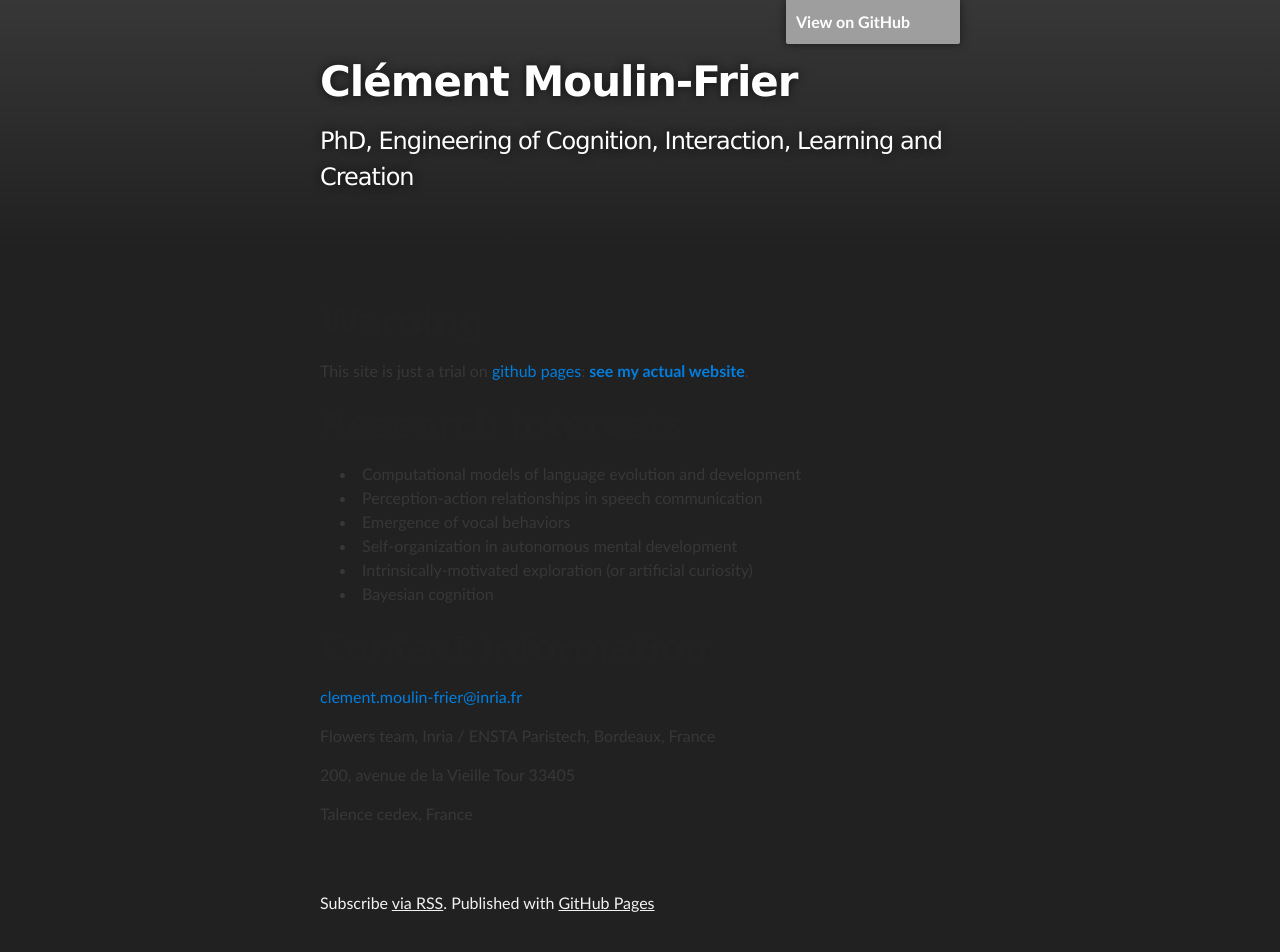
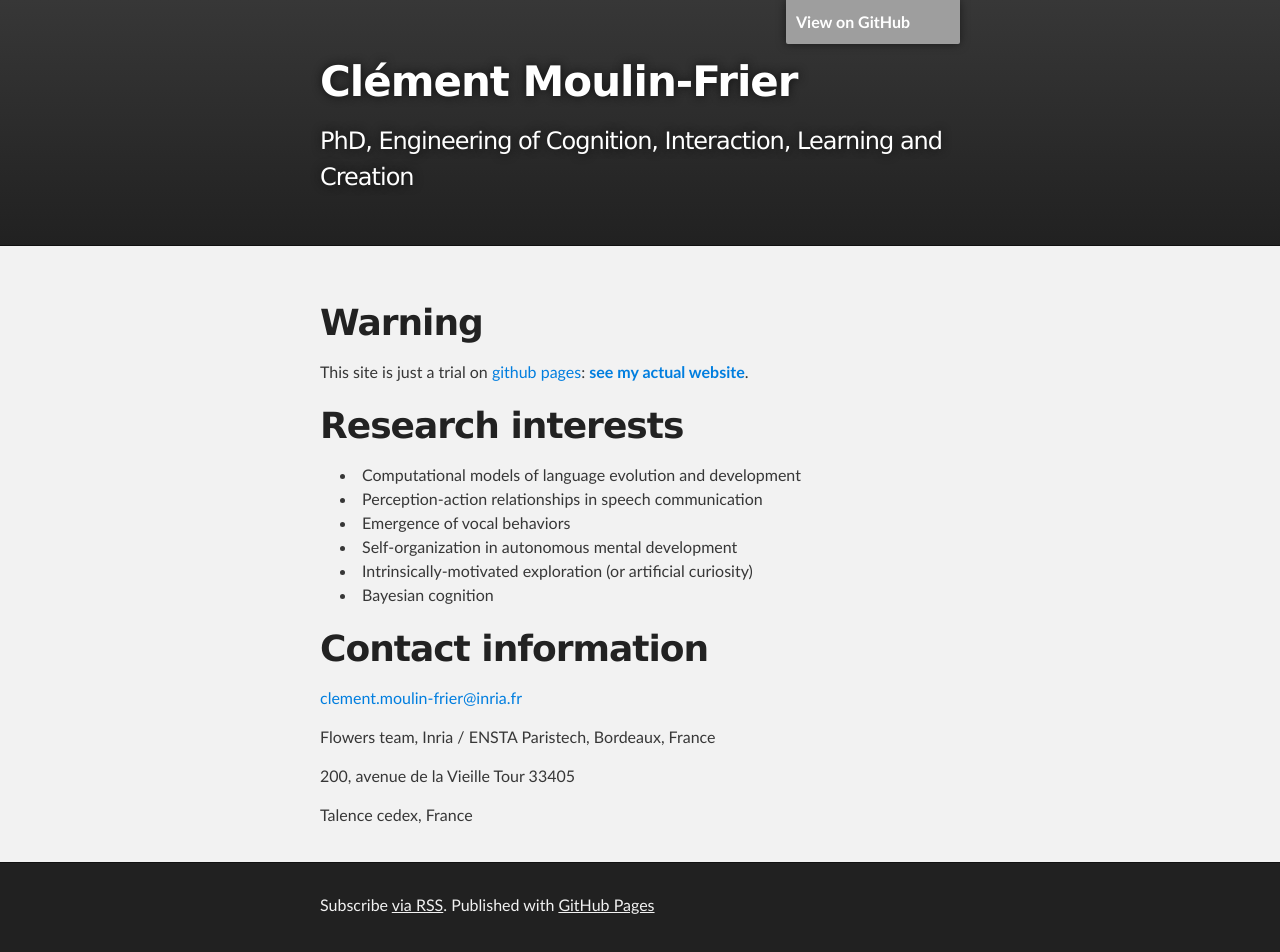
Before and after one commit to clement-moulin-frier/clement-moulin-frier.github.io.bak, a Jekyll site: the page built from index.md, in a window 1280 px wide. Built offline with Jekyll 4.4.1, drawn with Linux system fonts in a browser that asks for light colours; grey boxes are pictures that could not be loaded.

Commit message:
Same state as 2 commits ago

```diff
--- a/_layouts/slate.html
+++ b/_layouts/slate.html
@@ -25,13 +25,14 @@
     </div>
 
     <!-- MAIN CONTENT -->
-    <!-- <div id="main_content_wrap" class="outer"> -->
+    <div id="main_content_wrap" class="outer">
       <section id="main_content" class="inner">
 
 {{content}}
 
+
       </section>
-    <!-- </div> -->
+    </div>
 
     <!-- FOOTER  -->
     <div id="footer_wrap" class="outer">
```
